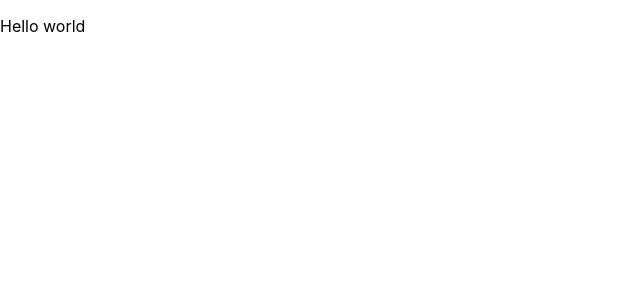
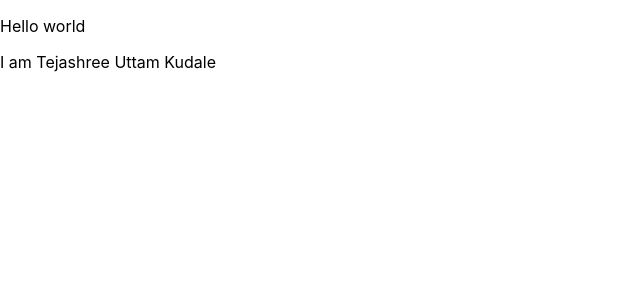
Before and after one commit to tejukudale1903/BMI_Calculator, a React (Create React App) app: page / in a window 1280 px wide. Shown: the top 300 px of the page, without its empty margins (0-640 px from the left). Built offline with nearby package versions, Linux system fonts and the light colour scheme.

Commit message:
added name

```diff
--- a/src/App.js
+++ b/src/App.js
@@ -5,6 +5,7 @@ function App() {
   return (
     <div>
      <p>Hello world</p>
+     <p>I am Tejashree Uttam Kudale</p>
     </div>
   );
 }
```
